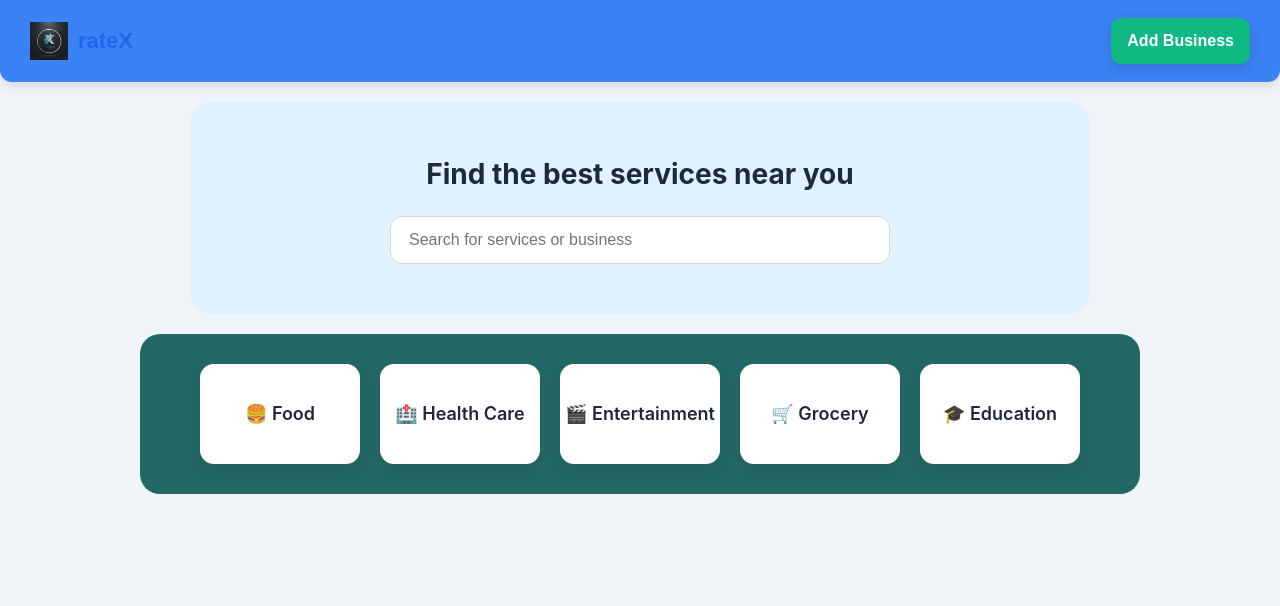
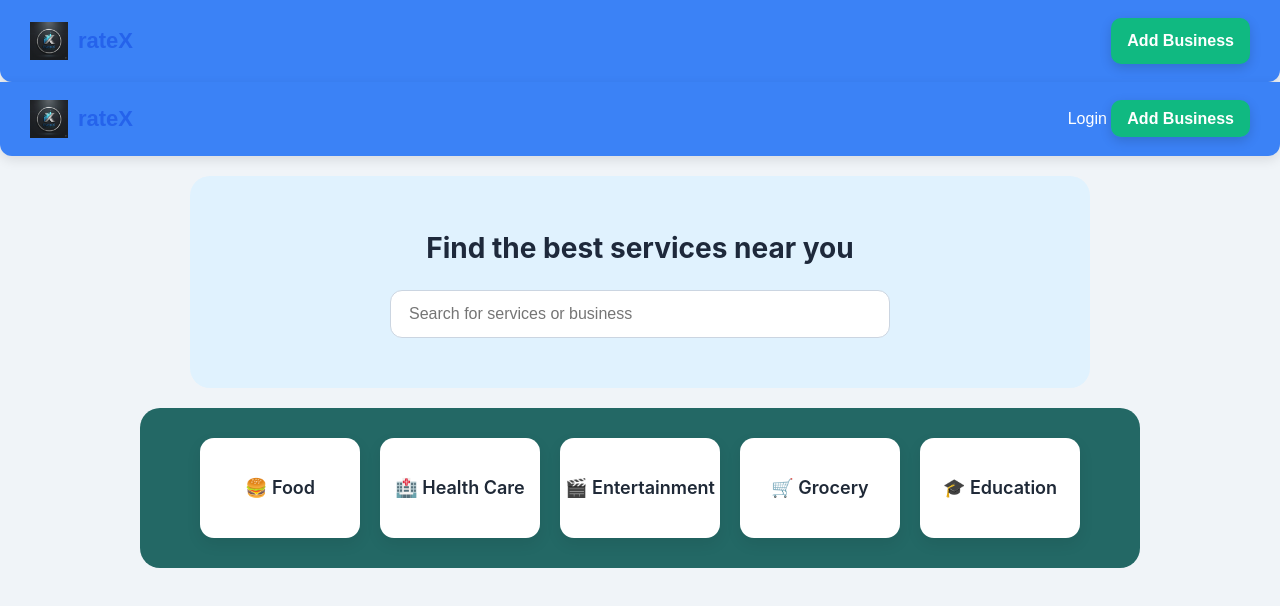
Before and after one commit to gayathri-pamidi/multirecommendation-system, a plain HTML site: page index.html in a window 1280 px wide. Drawn offline with Linux system fonts and the light colour scheme.

Commit message:
added login button

```diff
--- a/index.html
+++ b/index.html
@@ -15,6 +15,17 @@
     </div>
     <a href="add-business.html" class="add-btn">Add Business</a>
   </nav>
+  <nav class="navbar">
+  <div class="logo-box">
+    <img src="images/ratex-logo.png" alt="RateX Logo">
+    <span>rateX</span>
+  </div>
+
+  <div>
+    <a href="login.html" class="login-btn">Login</a>
+    <a href="add-business.html" class="add-btn">Add Business</a>
+  </div>
+</nav>
 
   <!-- SEARCH SECTION -->
   <section class="search-section">
```
